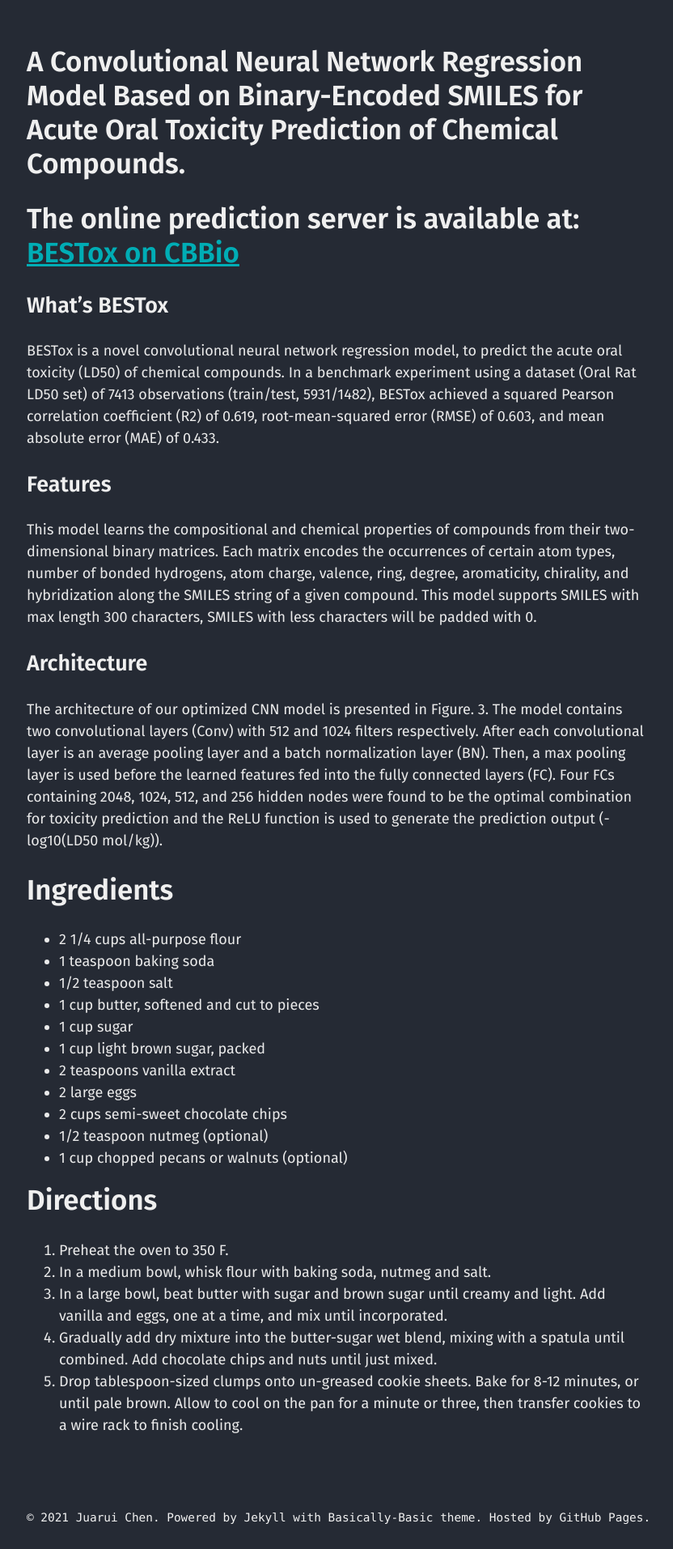
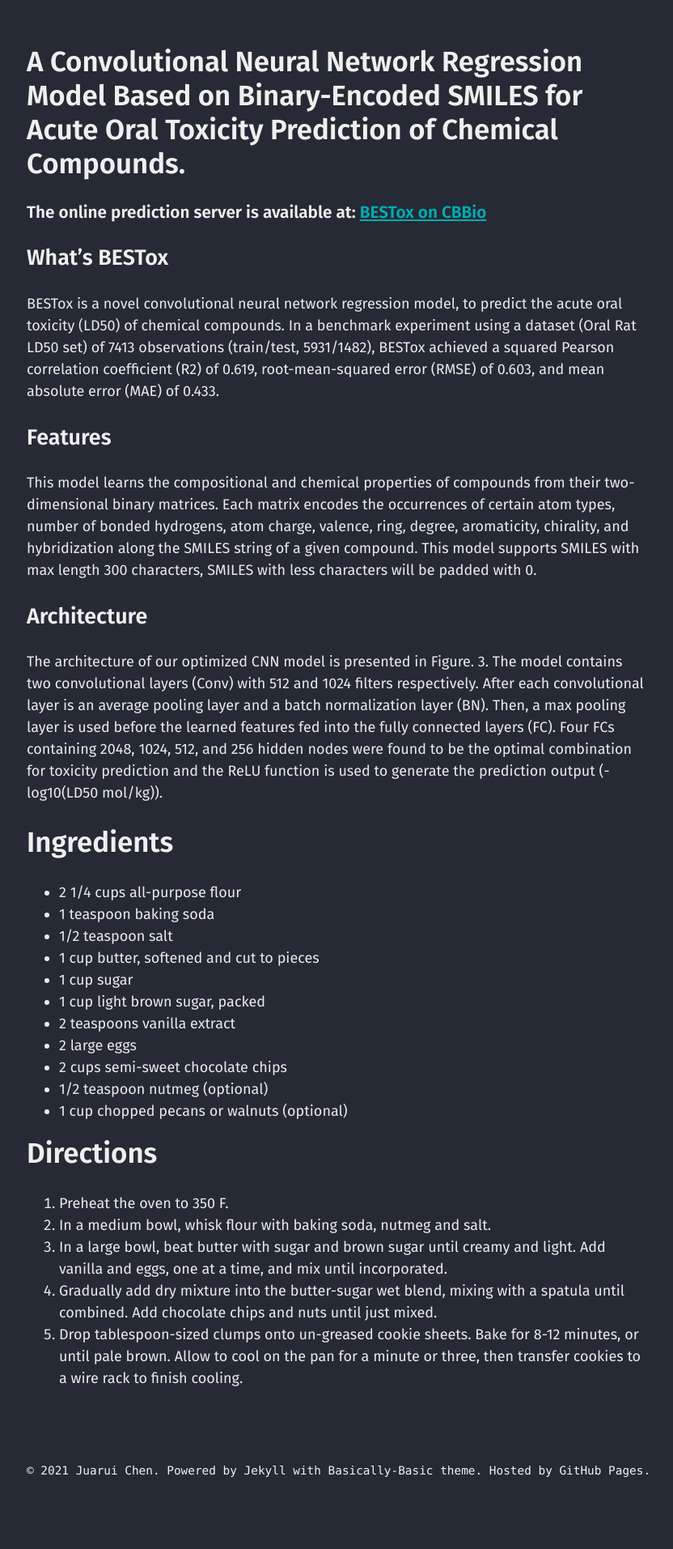
Before and after one commit to chen709847237/chen709847237, a Jekyll site: the page built from _projects/bestox.md, in a window 1280 px wide. Shown: the part 1249-3162 px from the top of the page at 81% size, without its empty margins (39-871 px from the left). Built offline with Jekyll 4.4.1, drawn with Linux system fonts in a browser that asks for light colours; after the commit the page ends 3103 px from its top, so only the background shows below that.

```diff
--- a/_projects/bestox.md
+++ b/_projects/bestox.md
@@ -8,7 +8,7 @@ image:
 
 ## A Convolutional Neural Network Regression Model Based on Binary-Encoded SMILES for Acute Oral Toxicity Prediction of Chemical Compounds.
 
-## The online prediction server is available at: [BESTox on CBBio](https://cbbio.online/BESTox/)
+#### The online prediction server is available at: [BESTox on CBBio](https://cbbio.online/BESTox/)
 
 ### What's BESTox
 BESTox is a novel convolutional neural network regression model, to predict the acute oral toxicity (LD50) of chemical compounds. In a benchmark experiment using a dataset (Oral Rat LD50 set) of 7413 observations (train/test, 5931/1482), BESTox achieved a squared Pearson correlation coefficient (R2) of 0.619, root-mean-squared error (RMSE) of 0.603, and mean absolute error (MAE) of 0.433.
```
